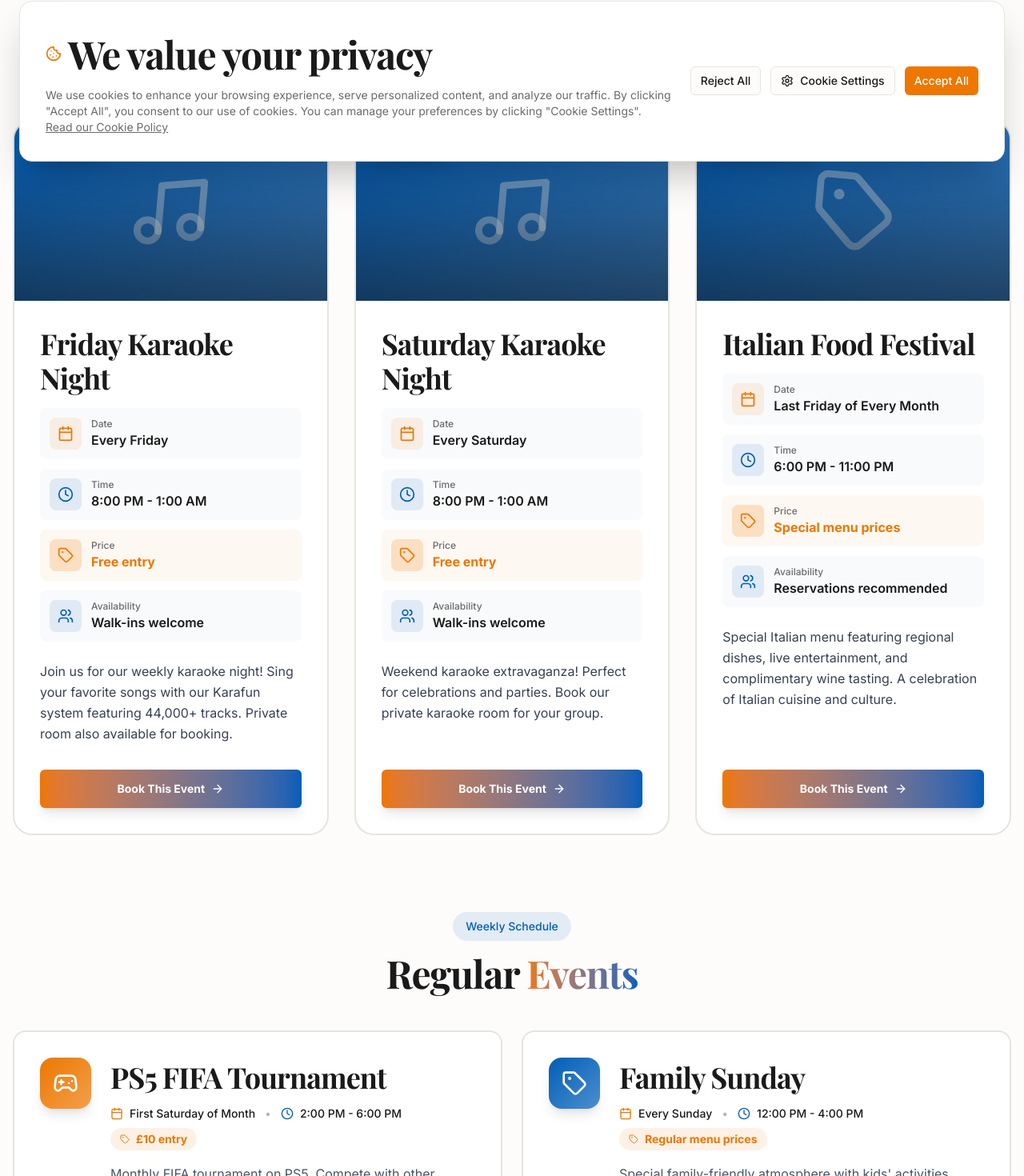
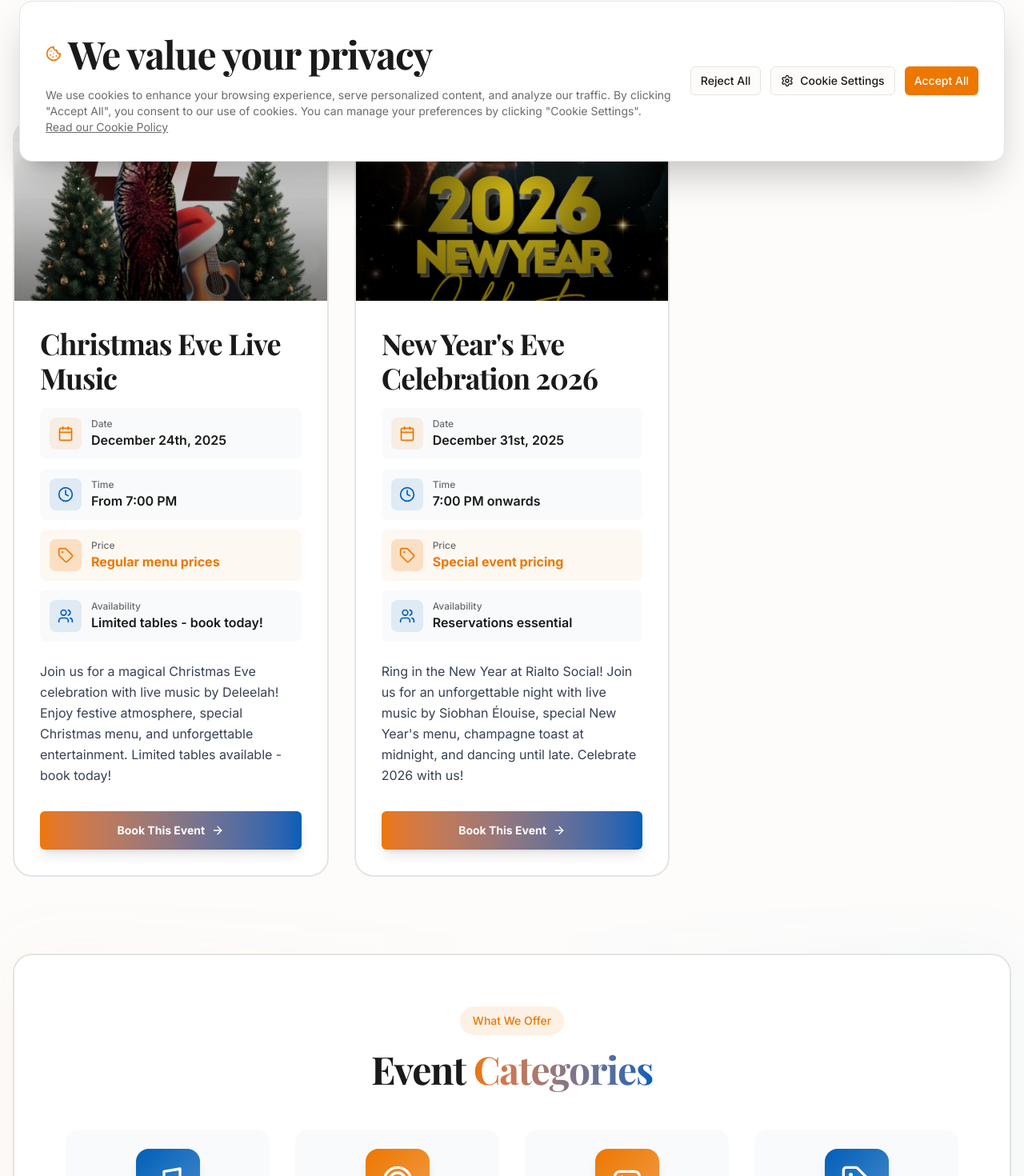
Before and after one commit to technoactive/rialto-social, a Next.js app: page /events in a window 1280 px wide. Shown: the part 574-2044 px from the top of the page at 80% size. Built offline with nearby package versions, Linux system fonts and the light colour scheme; a web font is replaced by a local one.

Commit message:
Add Christmas and New Year events with images

```diff
--- a/components/sections/EventsSection.tsx
+++ b/components/sections/EventsSection.tsx
@@ -20,60 +20,31 @@ type Event = {
   featured?: boolean;
 };
 
-// Sample events - you can easily add/edit these
+// Christmas events
 const upcomingEvents: Event[] = [
   {
-    id: "karaoke-night-1",
-    title: "Friday Karaoke Night",
-    date: "Every Friday",
-    time: "8:00 PM - 1:00 AM",
-    category: "karaoke",
-    description: "Join us for our weekly karaoke night! Sing your favorite songs with our Karafun system featuring 44,000+ tracks. Private room also available for booking.",
-    price: "Free entry",
-    capacity: "Walk-ins welcome",
+    id: "christmas-eve",
+    title: "Christmas Eve Live Music",
+    date: "December 24th, 2025",
+    time: "From 7:00 PM",
+    category: "special",
+    description: "Join us for a magical Christmas Eve celebration with live music by Deleelah! Enjoy festive atmosphere, special Christmas menu, and unforgettable entertainment. Limited tables available - book today!",
+    image: "/pictures/events/christmas-eve-live-music-deleelah.jpg",
+    price: "Regular menu prices",
+    capacity: "Limited tables - book today!",
     featured: true,
   },
   {
-    id: "karaoke-night-2",
-    title: "Saturday Karaoke Night",
-    date: "Every Saturday",
-    time: "8:00 PM - 1:00 AM",
-    category: "karaoke",
-    description: "Weekend karaoke extravaganza! Perfect for celebrations and parties. Book our private karaoke room for your group.",
-    price: "Free entry",
-    capacity: "Walk-ins welcome",
+    id: "new-years-eve",
+    title: "New Year's Eve Celebration 2026",
+    date: "December 31st, 2025",
+    time: "7:00 PM onwards",
+    category: "special",
+    description: "Ring in the New Year at Rialto Social! Join us for an unforgettable night with live music by Siobhan Élouise, special New Year's menu, champagne toast at midnight, and dancing until late. Celebrate 2026 with us!",
+    image: "/pictures/events/new-years-eve-celebration-siobhan.jpg",
+    price: "Special event pricing",
+    capacity: "Reservations essential",
     featured: true,
-  },
-  {
-    id: "italian-food-night",
-    title: "Italian Food Festival",
-    date: "Last Friday of Every Month",
-    time: "6:00 PM - 11:00 PM",
-    category: "special",
-    description: "Special Italian menu featuring regional dishes, live entertainment, and complimentary wine tasting. A celebration of Italian cuisine and culture.",
-    price: "Special menu prices",
-    capacity: "Reservations recommended",
-    featured: true,
-  },
-  {
-    id: "gaming-tournament",
-    title: "PS5 FIFA Tournament",
-    date: "First Saturday of Month",
-    time: "2:00 PM - 6:00 PM",
-    category: "gaming",
-    description: "Monthly FIFA tournament on PS5. Compete with other gamers, win prizes, and enjoy special gaming packages with food and drinks.",
-    price: "£10 entry",
-    capacity: "Limited spots",
-  },
-  {
-    id: "family-sunday",
-    title: "Family Sunday",
-    date: "Every Sunday",
-    time: "12:00 PM - 4:00 PM",
-    category: "special",
-    description: "Special family-friendly atmosphere with kids' activities, special menu, and entertainment. Perfect for family gatherings.",
-    price: "Regular menu prices",
-    capacity: "Walk-ins welcome",
   },
 ];
 
@@ -163,14 +134,14 @@ export function EventsSection() {
               className="inline-flex items-center gap-2 bg-white/90 backdrop-blur text-primary px-6 py-2 rounded-full mb-6 shadow-lg"
             >
               <Calendar className="w-5 h-5" />
-              <span className="text-sm font-bold">What&apos;s On at Rialto</span>
+              <span className="text-sm font-bold">Festive Season at Rialto</span>
             </motion.div>
 
             <h1 className="font-display text-4xl md:text-6xl lg:text-7xl font-bold mb-6">
-              Upcoming <span className="text-transparent bg-clip-text bg-gradient-to-r from-primary to-accent">Events</span>
+              Christmas & New Year <span className="text-transparent bg-clip-text bg-gradient-to-r from-primary to-accent">Events</span>
             </h1>
             <p className="text-lg md:text-2xl text-muted-foreground max-w-3xl mx-auto leading-relaxed">
-              Join us for special nights, entertainment, and unforgettable experiences at Rialto Social
+              Celebrate the festive season with live music, special menus, and unforgettable moments at Rialto Social
             </p>
           </motion.div>
         </div>
```
Also changed, not shown: public/pictures/events/christmas-eve-live-music-deleelah.jpg (added), public/pictures/events/new-years-eve-celebration-siobhan.jpg (added).
